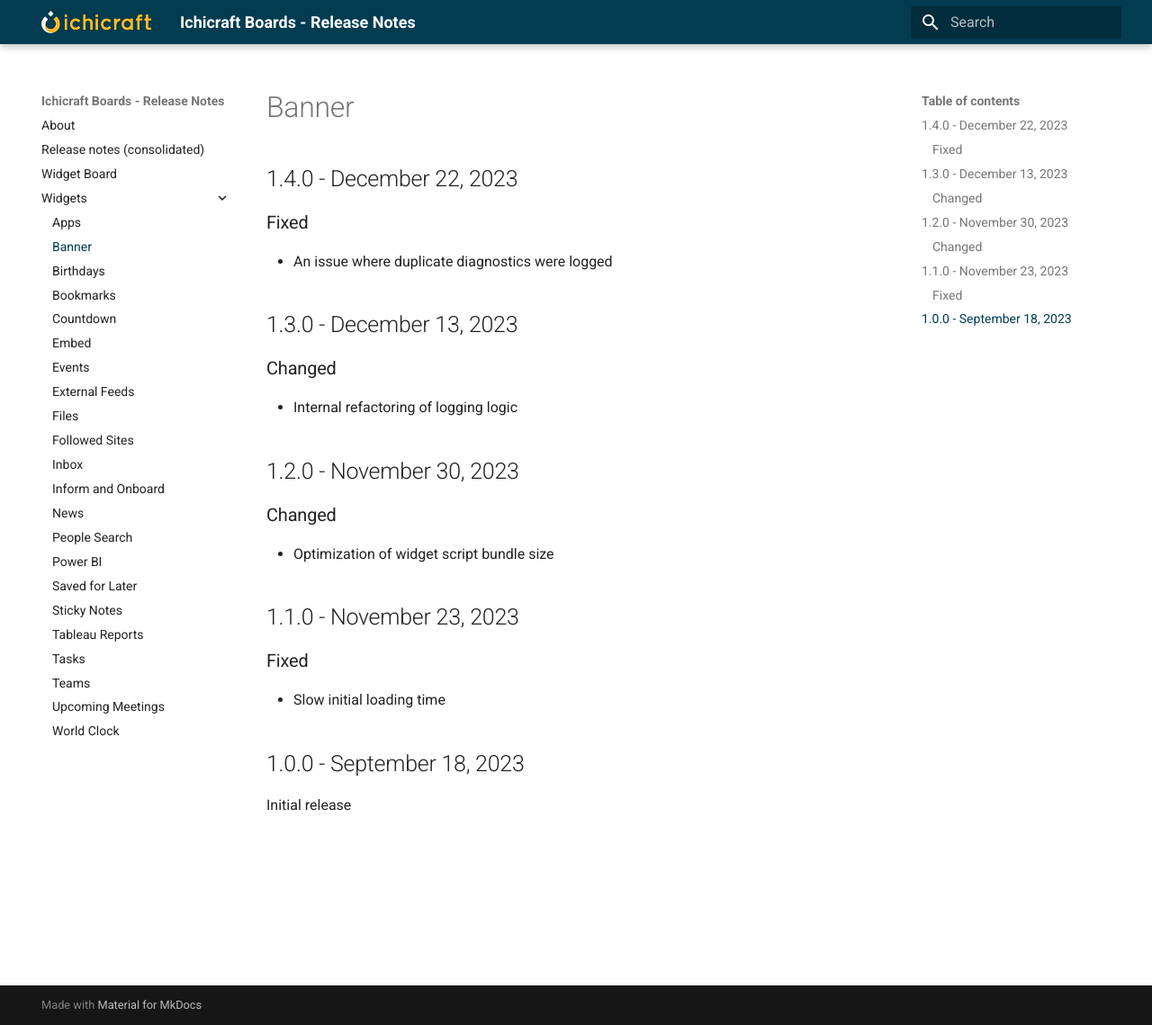
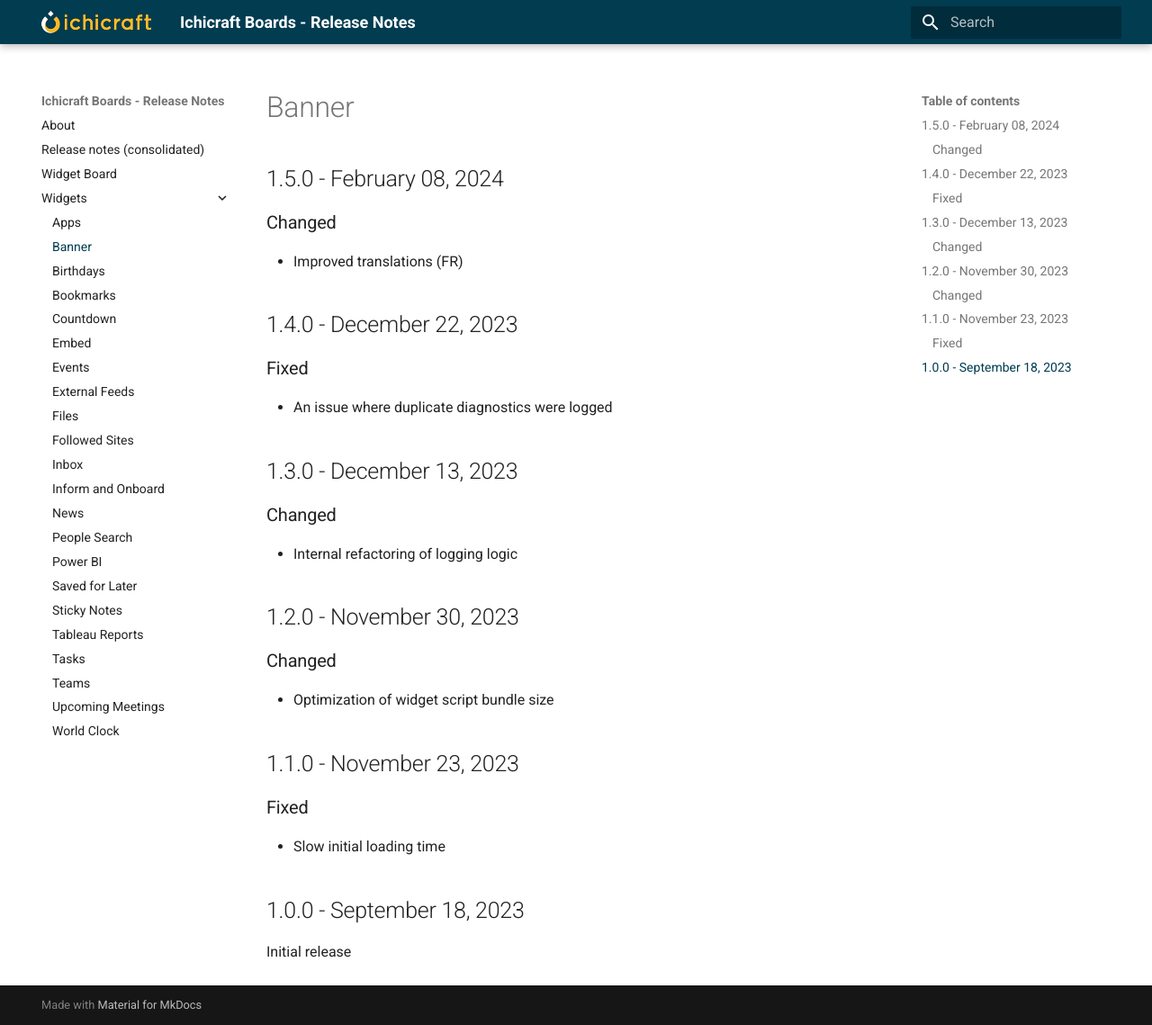
Before and after one commit to ichicraft/widgets-docs, an MkDocs documentation site: the page built from docs/Widgets/Banner.md, in a window 1280 px wide and 1139 px high. Shown: the whole window at 90% size. Built offline with MkDocs 1.6.1 and Material for MkDocs 9.7.7, drawn with Linux system fonts in a browser that asks for light colours.

```diff
--- a/docs/Widgets/Banner.md
+++ b/docs/Widgets/Banner.md
@@ -1,3 +1,8 @@
+## 1.5.0 - February 08, 2024
+
+### Changed
+- Improved translations (FR)
+
 ## 1.4.0 - December 22, 2023
 
 ### Fixed
```
Also changed, not shown: docs/Release-notes-(consolidated).md (+5 -0 lines).
